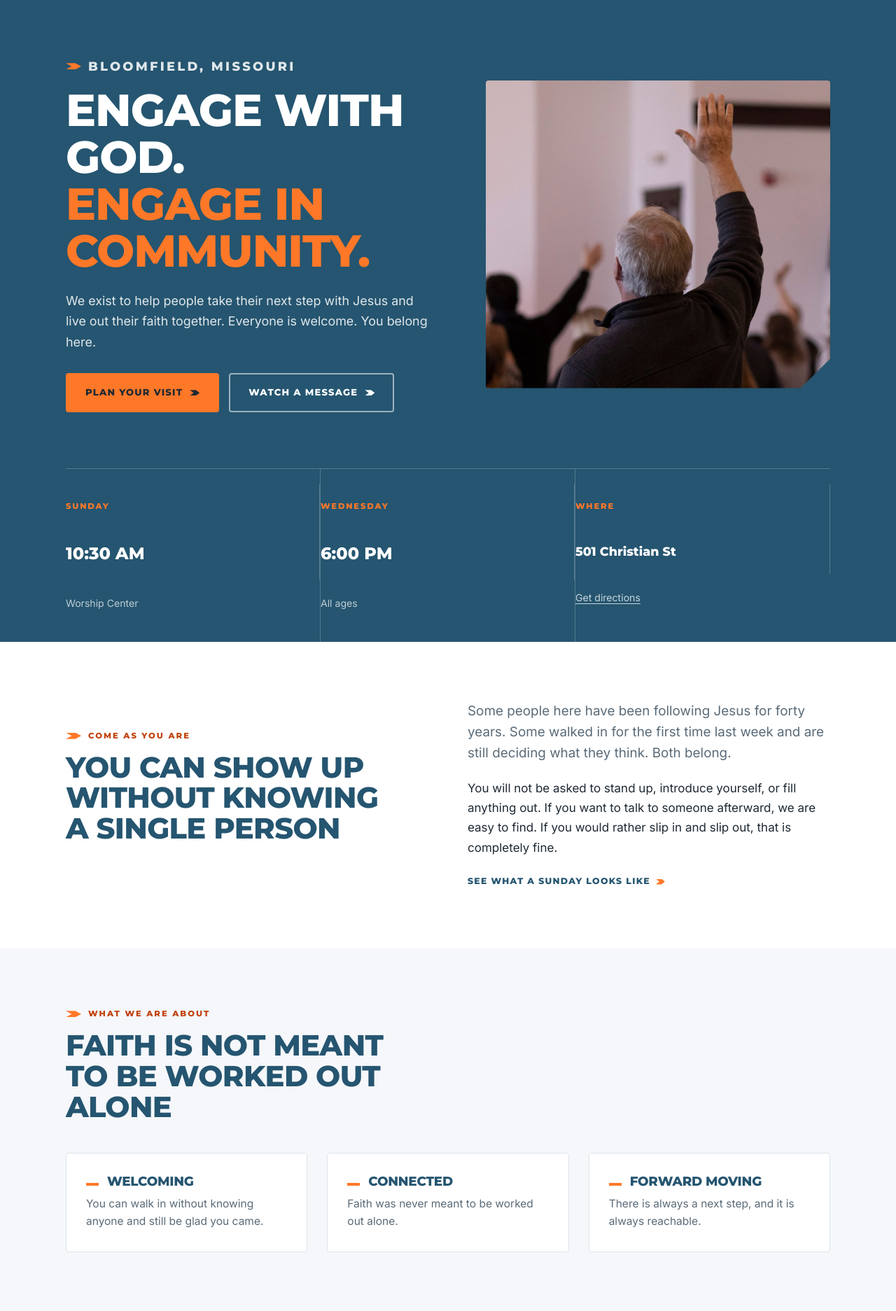
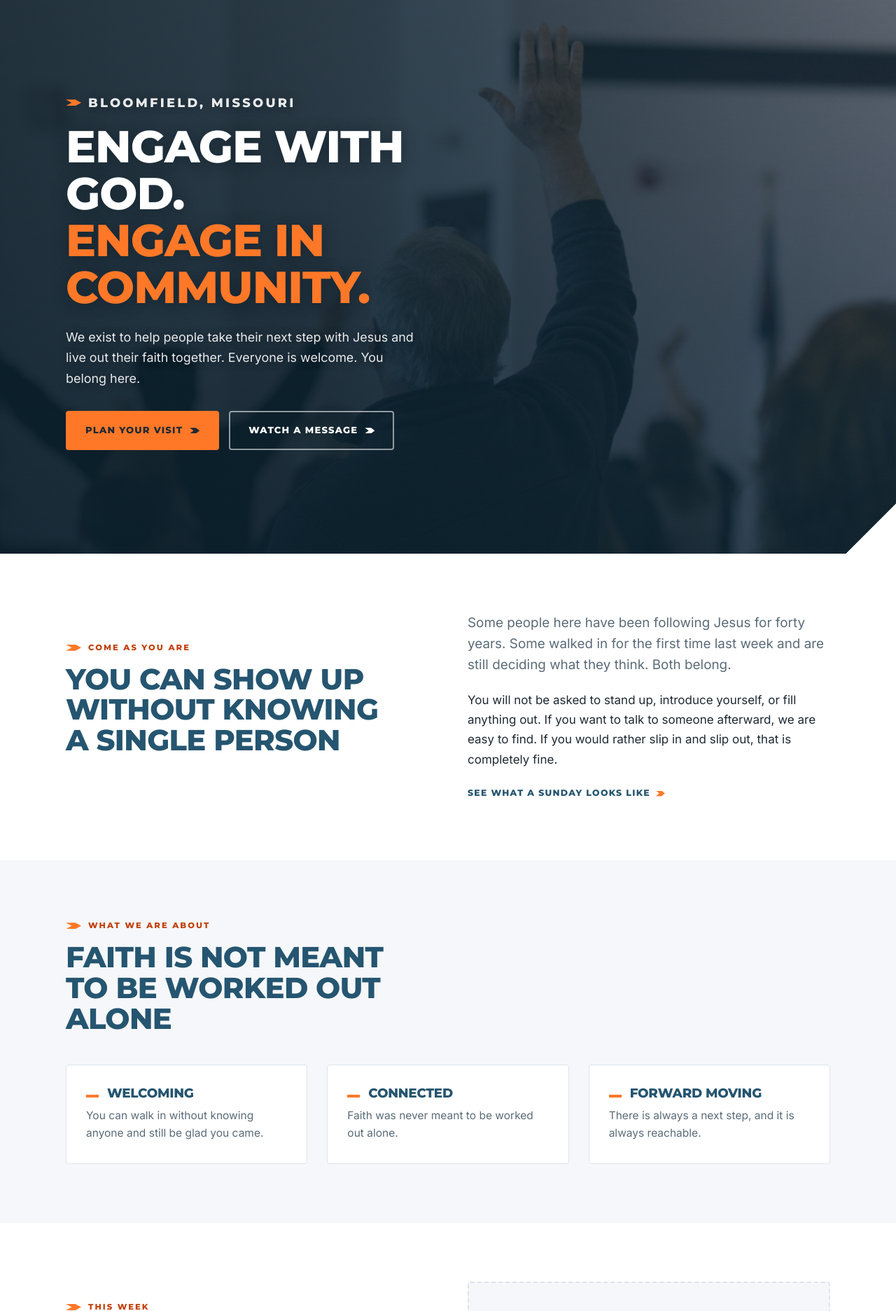
Before and after one commit to isaach3lms/engage-church, a Flask app: page / in a window 1280 px wide. Shown: the part 83-1956 px from the top of the page at 70% size. Run offline with Flask 3, Linux system fonts and the light colour scheme.

Commit message:
Full-bleed hero photo with gradient overlay, remove service times band

```diff
--- a/static/css/style.css
+++ b/static/css/style.css
@@ -226,41 +226,44 @@ p:last-child { margin-bottom: 0; }
    Hero
    -------------------------------------------------------------------------- */
 
-.hero { background: var(--azure); color: var(--white); overflow: hidden; }
-.hero-grid {
-  display: grid; grid-template-columns: 1.05fr .95fr;
-  gap: 56px; align-items: center;
-  padding: 80px 0;
+.hero {
+  position: relative;
+  background-color: var(--azure-ink);
+  background-position: center 32%;
+  background-size: cover;
+  background-repeat: no-repeat;
+  color: var(--white);
+  overflow: hidden;
+  /* angled notch at the bottom right, echoing the logomark */
+  clip-path: polygon(
+    0 0, 100% 0,
+    100% calc(100% - 72px),
+    calc(100% - 72px) 100%,
+    0 100%
+  );
 }
-.hero h1 { color: var(--white); margin-bottom: .35em; }
+.hero-overlay {
+  position: absolute; inset: 0;
+  background:
+    linear-gradient(180deg, rgba(11,32,44,.18) 0%, rgba(11,32,44,.60) 100%),
+    linear-gradient(96deg, rgba(11,32,44,.86) 0%, rgba(15,42,57,.74) 48%, rgba(37,85,112,.42) 100%);
+}
+.hero-inner {
+  position: relative; z-index: 1;
+  padding: 132px 24px 148px;
+  max-width: var(--wrap);
+}
+.hero-inner > * { max-width: 640px; }
+.hero h1 {
+  color: var(--white); margin-bottom: .35em;
+  text-shadow: 0 2px 22px rgba(6,20,29,.45);
+}
 .hero h1 .accent { color: var(--orange); display: block; }
-.hero p { color: rgba(255,255,255,.86); font-size: 1.12rem; max-width: 46ch; }
-.hero .btn-row { margin-top: 30px; }
-
-.hero-media { position: relative; }
-.hero-media img {
-  width: 100%; height: 440px; object-fit: cover;
-  border-radius: var(--radius);
+.hero p {
+  color: rgba(255,255,255,.9); font-size: 1.12rem; max-width: 44ch;
+  text-shadow: 0 1px 14px rgba(6,20,29,.45);
 }
-
-.hero-times {
-  display: flex; flex-wrap: wrap; gap: 0;
-  border-top: 1px solid rgba(255,255,255,.22);
-}
-.hero-times div {
-  flex: 1 1 180px; padding: 22px 0;
-  border-right: 1px solid rgba(255,255,255,.22);
-}
-.hero-times div:last-child { border-right: 0; }
-.hero-times .day {
-  font-family: var(--display); font-weight: 800; font-size: .72rem;
-  letter-spacing: .16em; text-transform: uppercase; color: var(--orange);
-}
-.hero-times .time {
-  font-family: var(--display); font-weight: 800; font-size: 1.5rem;
-  color: var(--white); line-height: 1.2;
-}
-.hero-times .note { font-size: .88rem; color: rgba(255,255,255,.7); }
+.hero .btn-row { margin-top: 32px; }
 
 /* --------------------------------------------------------------------------
    Page header for interior pages
@@ -463,9 +466,8 @@ p:last-child { margin-bottom: 0; }
    -------------------------------------------------------------------------- */
 
 @media (max-width: 940px) {
-  .hero-grid { grid-template-columns: 1fr; gap: 36px; padding: 56px 0; }
-  .hero-media { order: -1; }
-  .hero-media img { height: 300px; }
+  .hero { clip-path: polygon(0 0, 100% 0, 100% calc(100% - 44px), calc(100% - 44px) 100%, 0 100%); }
+  .hero-inner { padding: 92px 24px 112px; }
   .grid--2, .grid--3, .grid--split, .staff-grid, .sermon-grid, .info-strip {
     grid-template-columns: 1fr;
   }
@@ -494,9 +496,10 @@ p:last-child { margin-bottom: 0; }
   .field-row { grid-template-columns: 1fr; }
   .btn { width: 100%; justify-content: center; }
   .btn-row { flex-direction: column; }
-  .hero-times div { flex: 1 1 100%; border-right: 0; border-bottom: 1px solid rgba(255,255,255,.2); }
-  .hero-times div:last-child { border-bottom: 0; }
   .brand img { height: 38px; }
+  .hero { background-position: center 30%; clip-path: polygon(0 0, 100% 0, 100% calc(100% - 30px), calc(100% - 30px) 100%, 0 100%); }
+  .hero-inner { padding: 72px 18px 92px; }
+  .hero p { font-size: 1.02rem; }
   .footer-grid { grid-template-columns: 1fr; gap: 32px; }
   .form-card { padding: 26px 20px; }
 }
--- a/templates/home.html
+++ b/templates/home.html
@@ -4,37 +4,15 @@
 
 {% block body %}
 
-<section class="hero">
-  <div class="wrap">
-    <div class="hero-grid">
-      <div>
+<section class="hero" style="background-image:url('{{ url_for('static', filename='img/photos/worship.jpg') }}');">
+  <div class="hero-overlay" aria-hidden="true"></div>
+  <div class="wrap hero-inner">
     <p class="eyebrow eyebrow--light">Bloomfield, Missouri</p>
     <h1>Engage with God.<span class="accent">Engage in community.</span></h1>
     <p>{{ church.intro }}</p>
     <div class="btn-row">
       <a class="btn btn--primary" href="{{ url_for('visit') }}">Plan your visit</a>
       <a class="btn btn--onDark" href="{{ url_for('sermons') }}">Watch a message</a>
-        </div>
-      </div>
-      <div class="hero-media">
-        <img class="cut" src="{{ url_for('static', filename='img/photos/worship.jpg') }}"
-             alt="People worshiping together at Engage Church" width="1360" height="765">
-      </div>
-    </div>
-
-    <div class="hero-times">
-      {% for s in services %}
-        <div>
-          <div class="day">{{ s.day }}</div>
-          <div class="time">{{ s.time }}</div>
-          <div class="note">{{ s.note }}</div>
-        </div>
-      {% endfor %}
-      <div>
-        <div class="day">Where</div>
-        <div class="time" style="font-size:1.1rem;">501 Christian St</div>
-        <div class="note"><a href="{{ church.map_url }}" target="_blank" rel="noopener" style="color:rgba(255,255,255,.75)">Get directions</a></div>
-      </div>
     </div>
   </div>
 </section>
```
Lines whose indentation alone changed are shown as unchanged.
